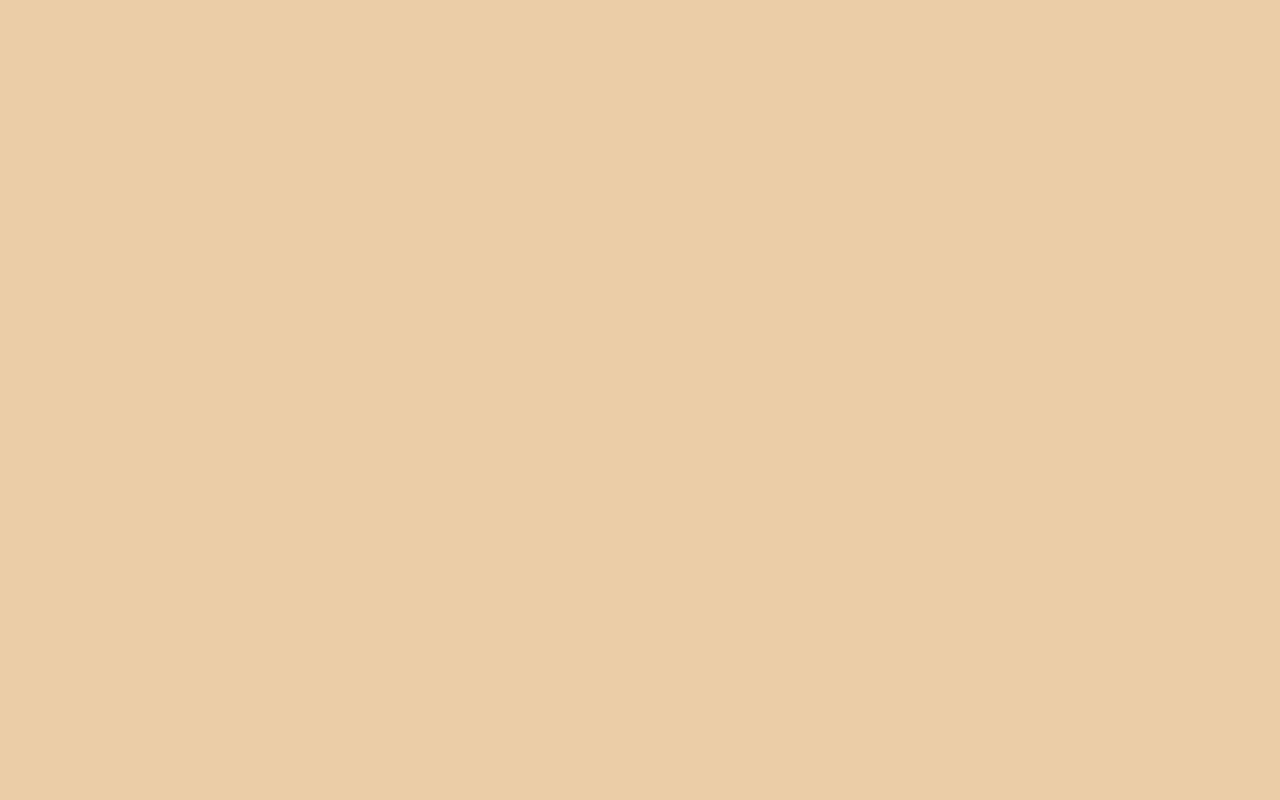
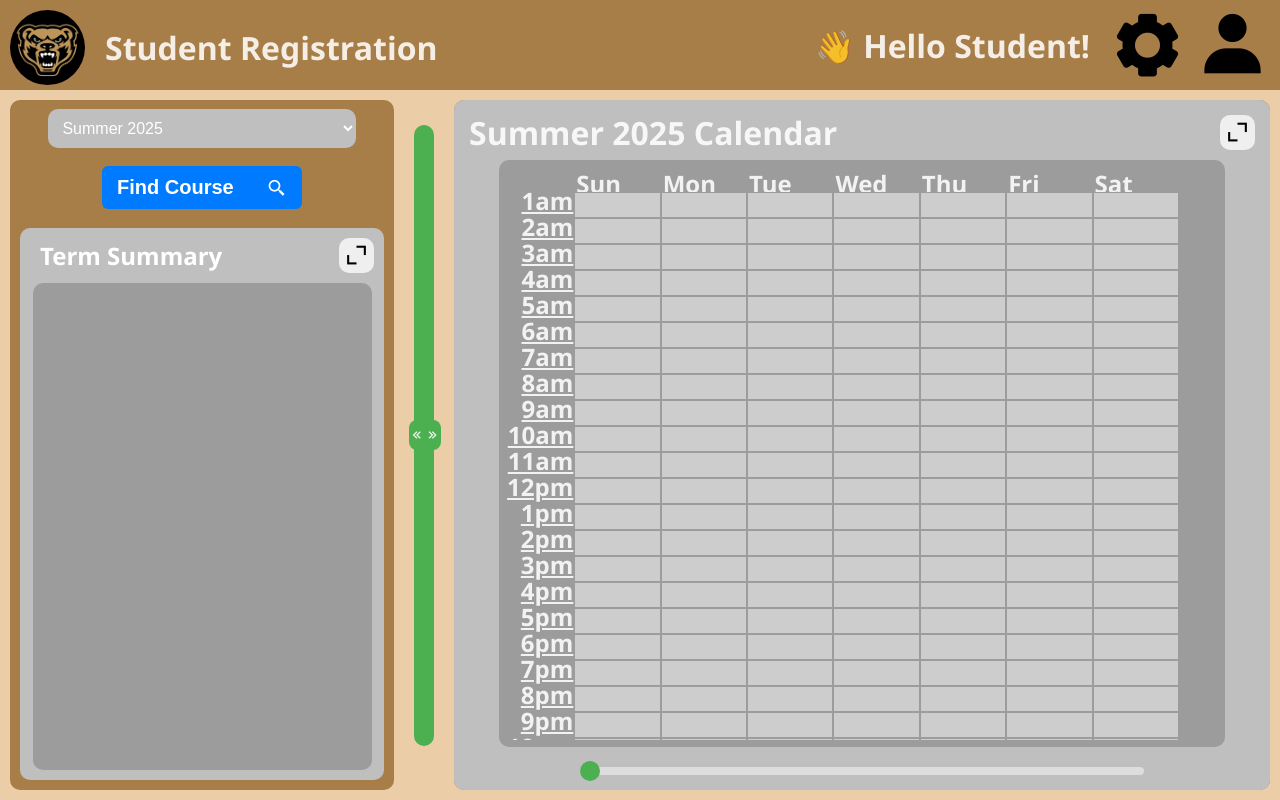
Before and after one commit to msalama2/CSI-3450-DataBase-and-Design, a React (Vite) app in the folder frontend/: page /home in a window 1280 px wide. Before the commit this address had no page. Built offline with nearby package versions, Linux system fonts and the light colour scheme; no server answers.

Commit message:
Added a resizer between sidebar and calendar

```diff
--- a/frontend/src/components/homepage/components/calendar/calendar.css
+++ b/frontend/src/components/homepage/components/calendar/calendar.css
@@ -6,12 +6,12 @@
 
 .calendar-main {
   background-color: #bfbfbf;
-  margin: 5px;
+  /* margin: 5px; */
   border-radius: 10px;
   display: flex;
   flex-direction: column;
   overflow: hidden;
-  height: 96%;
+  height: 100%;
   justify-content: center;
   padding: 5px;
 }
@@ -64,7 +64,7 @@
   background-color: #9c9c9c;
   width: 100%;
   height: 95%;
-  overflow: scroll;
+  overflow: auto;
   margin: auto;
   border-radius: 10px;
 }
@@ -84,7 +84,7 @@
 
 .legend-hour {
   width: calc((var(--custom-width) / 8) - 30px);
-  min-width: 60px;
+  min-width: 70px;
   display: flex;
   flex-direction: column;
   align-items: flex-end; /* floats to the right */
@@ -148,3 +148,14 @@
   background: #4caf50;
   border-radius: 50%;
 }
+
+::-webkit-scrollbar {
+  -webkit-appearance: none;
+  width: 10px;
+  height: 10px;
+}
+::-webkit-scrollbar-thumb {
+  border-radius: 4px;
+  background-color: rgba(0, 0, 0, .5);
+  /* -webkit-box-shadow: 0 0 1px rgba(255, 255, 255, .5); */
+}
--- a/frontend/src/components/homepage/components/calendar/calendar.jsx
+++ b/frontend/src/components/homepage/components/calendar/calendar.jsx
@@ -4,11 +4,11 @@ import "./calendar.css";
 import Day from "./components/day";
 import TimeLegend from "./components/TimeLegend";
 
-function Calendar({ toggleFullScreen, selectedTerm }) {
+function Calendar({ toggleCalendarFullScreen, selectedTerm }) {
   const divRef = useRef(null);
   const [width, setWidth] = useState(0);
   const [height, setHeight] = useState(0);
-  const [cellHeight, setCellHeight] = useState(23); // New state for the cell height
+  const [cellHeight, setCellHeight] = useState(26); // New state for the cell height
 
   useEffect(() => {
     // Function to update width
@@ -47,13 +47,13 @@ function Calendar({ toggleFullScreen, selectedTerm }) {
     <div className="calendar-main">
       <div className="calendar-topbar">
         <h1>{selectedTerm} Calendar</h1>
-        <button onClick={toggleFullScreen}>
+        <button onClick={toggleCalendarFullScreen}>
           <i className="bx bx-expand-alt"></i>
         </button>
       </div>
       <div className="calendar-content-outer">
         <div className="day-labels">
-          <div className="legend-hour empty-grid day-label"></div>
+          <div className="legend-hour day-label"></div>
           <div className="empty-grid day-label">
             <h2 className="day-label">Sun</h2>
           </div>
@@ -94,7 +94,7 @@ function Calendar({ toggleFullScreen, selectedTerm }) {
         <input
           type="range"
           id="height-slider"
-          min="23"
+          min="26"
           max="100"
           value={cellHeight}
           onChange={(e) => setCellHeight(Number(e.target.value))}
--- a/frontend/src/components/homepage/homepage.css
+++ b/frontend/src/components/homepage/homepage.css
@@ -20,6 +20,7 @@
   margin: 10px;
 }
 
+/* topbar */
 .topbar {
   background-color: #a77e48;
   display: flex;
@@ -99,20 +100,22 @@
 .topbar .logo:hover {
   cursor: pointer;
 }
+/* end of topbar */
 
-body .sidebar {
+/* sidebar */
+.sidebar {
   background-color: #a77e48;
   height: 100%;
-  width: 30%;
+
+  /* width: 30%; */
+  flex: 0 0 30%; /* Initial width of sidebar */
+  min-width: 200px;
+  max-width: 50%;
+
   /* margin: auto 0 auto 20px; */
   display: flex;
   flex-direction: column;
   justify-content: space-between;
-}
-
-body .sidebar > *,
-body .calendar > * {
-  margin: 10px;
 }
 
 #term-selection {
@@ -133,6 +136,35 @@ body .calendar > * {
   color: white;
 }
 
+.find-course {
+  background-color: #007bff;
+  font-size: 20px;
+  color: white;
+  border: none;
+  border-radius: 6px;
+  padding: 10px 15px;
+  display: flex;
+  align-items: center;
+  justify-content: space-between;
+  cursor: pointer;
+  width: 200px;
+  transition: background-color 0.3s;
+  margin: auto;
+}
+
+.find-course:hover {
+  background-color: #0056b3;
+}
+
+.find-course p {
+  margin: 0;
+  font-weight: bold;
+}
+
+.find-course .search {
+  font-size: 20px;
+}
+
 .term-summary {
   display: flex;
   flex-direction: column;
@@ -141,24 +173,71 @@ body .calendar > * {
   background-color: #bfbfbf;
   height: 80%;
   border-radius: 10px;
+  margin: 10px;
+}
+
+.term-summary-bar {
+  display: flex;
+  flex-direction: row;
+  justify-content: space-between;
+}
+
+.term-summary-bar button {
+  border: none;
+  margin: 10px;
+  height: 35px;
+  width: 35px;
+  border-radius: 10px;
+  font-size: 25px;
+  line-height: 39px;
+}
+
+.term-summary-bar button:hover {
+  background-color: gray;
 }
 
 .term-summary h2 {
-  margin-left: auto;
-  margin-right: auto;
+  text-align: center;
+  line-height: 55px;
+  margin-left: 20px;
 }
 
 .term-summary-content {
-  margin: 10px auto auto auto;
+  margin: 0px auto 10px auto;
   width: calc(100% - 25px);
   height: calc(100% - 50px);
   background-color: #9c9c9c;
   border-radius: 10px;
 }
+/* end of sidebar */
+
+.resizer {
+  background-color: #4caf50;
+  width: 20px;
+  border-radius: 10px;
+  height: 90%;
+  margin: auto 10px auto 10px;
+  display: flex;
+  flex-direction: row;
+}
+
+.resizer i {
+  position: relative;
+  left: -5px;
+  margin: auto;
+  text-align: center;
+  line-height: 30px;
+  background-color: #4caf50;
+  border-radius: 10px;
+}
+
+.resizer:hover, .resizer:hover i {
+  background-color: #48a54b;
+}
 
 .calendar {
-  margin-left: 40px;
-  width: 70%;
+  flex: 1; /* Take up remaining space */
+  min-width: 300px;
   height: 100%;
   background-color: #a77e48;
 }
--- a/frontend/src/components/homepage/homepage.jsx
+++ b/frontend/src/components/homepage/homepage.jsx
@@ -1,6 +1,6 @@
-import React, { useState, useEffect } from "react";
+import React, { useState, useEffect, useRef } from "react";
 import "./homepage.css";
-import FindCoursePopup from "./components/findcourse/popup.jsx";
+import Popup from "./components/findcourse/popup.jsx";
 import logo from "../../assets/Oakland_Golden_Grizzlies_logo.png";
 import settingsIcon from "../../assets/settings icon.png";
 import profileIcon from "../../assets/profile_icon.png";
@@ -8,20 +8,40 @@ import Calendar from "./components/calendar/calendar.jsx";
 import "boxicons";
 
 const Homepage = () => {
-  const [studentName, setStudentName] = useState("");  // Default name, will be updated
+  // users data from fetch calls
+  const [studentName, setStudentName] = useState("Student"); // Default name, will be updated
+  // change later
+  const [termSummary, setTermSummary] = useState(""); // idk what this is going to be
+
+  // full screen
+  const [isCalendarFullScreen, setIsCalendarFullScreen] = useState(false);
+  const [isPopupFullScreen, setIsPopupFullScreen] = useState(false);
+
+  // term selection
+  const defaultTerm = "Summer 2025"; // Default term
+  // Load term from localStorage or fallback to the default
+  const storedTerm = localStorage.getItem("selectedTerm");
+  const [selectedTerm, setSelectedTerm] = useState(storedTerm || defaultTerm);
+
+  // resizer slider
+  const [sidebarWidth, setSidebarWidth] = useState(30);
+  // const [startX, setStartX] = useState(null);
+  // const [startWidth, setStartWidth] = useState(null);
+  const startX = useRef(null);
+  const startWidth = useRef(null);
 
   // Function to fetch student name from the backend
   const getStudentName = async () => {
     try {
-      const token = localStorage.getItem("token");  // Get the token from localStorage (or wherever you store it)
+      const token = localStorage.getItem("token"); // Get the token from localStorage (or wherever you store it)
       const response = await fetch("http://localhost:5001/fetch_user_by_id", {
         method: "POST",
         headers: {
           "Content-Type": "application/json",
-          Authorization: `Bearer ${token}`,  // Send the token in the Authorization header
+          Authorization: `Bearer ${token}`, // Send the token in the Authorization header
         },
         body: JSON.stringify({
-          user_id: "someUserId",  // Pass the user ID or other necessary parameters
+          user_id: "someUserId", // Pass the user ID or other necessary parameters
         }),
       });
 
@@ -37,19 +57,65 @@ const Homepage = () => {
     }
   };
 
+  // Function to fetch students term summary from the backend
+  const getSummary = async () => {
+    try {
+      const token = localStorage.getItem("token"); // Get the token from localStorage (or wherever you store it)
+      const response = await fetch("http://localhost:5001/get_course_summary", {
+        method: "GET",
+        headers: {
+          "Content-Type": "application/json",
+          Authorization: `Bearer ${token}`, // Send the token in the Authorization header
+        },
+      });
+      const data = await response.json();
+      if (response.ok) {
+        console.log("Summary Fetched Successfuly", data);
+        // setTermSummary();
+      } else {
+        console.error("Failed to fetch summary:", data.message);
+      }
+    } catch (error) {
+      console.error("Error fetching summary:", error);
+    }
+  };
+
   useEffect(() => {
-    getStudentName();  // Fetch the student name when the component mounts
+    getStudentName(); // Fetch the student name when the component mounts
+    getSummary(); // Fetch the term summary
   }, []);
-  const [isFullScreen, setIsFullScreen] = useState(false); // added
 
-  const defaultTerm = "Summer 2025"; // Default term
-  // Load term from localStorage or fallback to the default
-  const storedTerm = localStorage.getItem("selectedTerm");
-  const [selectedTerm, setSelectedTerm] = useState(storedTerm || defaultTerm);
+  // for resizer
+  const handleMouseDown = (event) => {
+    event.preventDefault();
+    startX.current = event.clientX;
+    startWidth.current = sidebarWidth;
+    document.addEventListener("mousemove", handleMouseMove);
+    document.addEventListener("mouseup", handleMouseUp);
+  };
+  const handleMouseMove = (event) => {
+    if (startX.current === null || startWidth.current === null) return;
+    const deltaX = event.clientX - startX.current; // Difference from the starting point
+    const newWidth = startWidth.current + (deltaX / window.innerWidth) * 100; // Convert to percentage
+    if (newWidth >= 20 && newWidth <= 50) {
+      setSidebarWidth(newWidth);
+    }
+  };
+  const handleMouseUp = () => {
+    document.removeEventListener("mousemove", handleMouseMove);
+    document.removeEventListener("mouseup", handleMouseUp);
+    startX.current = null;
+    startWidth.current = null;
+  };
 
-  // Function to toggle the full-screen mode
-  const toggleFullScreen = () => {
-    setIsFullScreen(!isFullScreen);
+  // Function to toggle the full-screen mode for calendar
+  const toggleCalendarFullScreen = () => {
+    setIsCalendarFullScreen(!isCalendarFullScreen);
+  };
+
+  // Function to toggle the full-screen mode for popup
+  const togglePopupFullScreen = () => {
+    setIsPopupFullScreen(!isPopupFullScreen);
   };
 
   // Function to update selected term and store it in localStorage
@@ -92,7 +158,8 @@ const Homepage = () => {
           </div>
         </div>
         <div className="body">
-          <div className="sidebar">
+          <div className="sidebar" style={{ flex: `0 0 ${sidebarWidth}%` }}>
+            {/* term selection */}
             <select
               name="term-selection"
               id="term-selection"
@@ -104,30 +171,61 @@ const Homepage = () => {
               <option value="Winter 2026">Winter 2026</option>
               <option value="Fall 2026">Fall 2026</option>
             </select>
-            <FindCoursePopup />
+
+            {/* find course button */}
+            <button onClick={togglePopupFullScreen} className="find-course">
+              <p>Find Course</p>
+              <i class="bx bx-search-alt-2 search"></i>
+            </button>
+
+            {/* term summary */}
             <div className="term-summary">
-              <h2>Term Summary</h2>
+              <div className="term-summary-bar">
+                <h2>Term Summary</h2>
+                <button onClick={togglePopupFullScreen}>
+                  <i className="bx bx-expand-alt"></i>
+                </button>
+              </div>
               <div className="term-summary-content"></div>
             </div>
           </div>
-          <div className={`calendar ${isFullScreen ? "full-screen" : ""}`}>
+
+          {/* Resizer */}
+          <div className="resizer" onMouseDown={handleMouseDown}>
+            <i class="bx bx-chevrons-left"></i>
+            <i class="bx bx-chevrons-right"></i>
+          </div>
+
+          {/* calendar */}
+          <div
+            className={`calendar ${isCalendarFullScreen ? "full-screen" : ""}`}
+          >
             <Calendar
-              toggleFullScreen={toggleFullScreen}
+              toggleCalendarFullScreen={toggleCalendarFullScreen}
               selectedTerm={selectedTerm}
             />
           </div>
         </div>
 
         {/* Full screen overlay */}
-        {isFullScreen && (
+        {isCalendarFullScreen && (
           <div className="overlay">
             <div className="calendar-container-full">
               <Calendar
-                toggleFullScreen={toggleFullScreen}
+                toggleCalendarFullScreen={toggleCalendarFullScreen}
                 selectedTerm={selectedTerm}
               />
             </div>
           </div>
+        )}
+
+        {/* popup overlay */}
+        {isPopupFullScreen && (
+          // <FindCoursePopup />
+          <Popup
+            selectedTerm={selectedTerm}
+            togglePopup={togglePopupFullScreen}
+          />
         )}
       </div>
     </>
--- a/frontend/src/main.jsx
+++ b/frontend/src/main.jsx
@@ -9,8 +9,9 @@ createRoot(document.getElementById("root")).render(
   <StrictMode>
     <Router>
       <Routes>
-        <Route path="/" element={<Homepage />} />
+        <Route path="/home" element={<Homepage />} />
         <Route path="/login" element={<LoginForm />} />
+        <Route path="/" element={<LoginForm />} />
       </Routes>
     </Router>
   </StrictMode>
```
Also changed, not shown: frontend/src/components/homepage/components/findcourse/popup.css (+0 -27 lines), frontend/src/components/homepage/components/findcourse/popup.jsx (+39 -33 lines).
